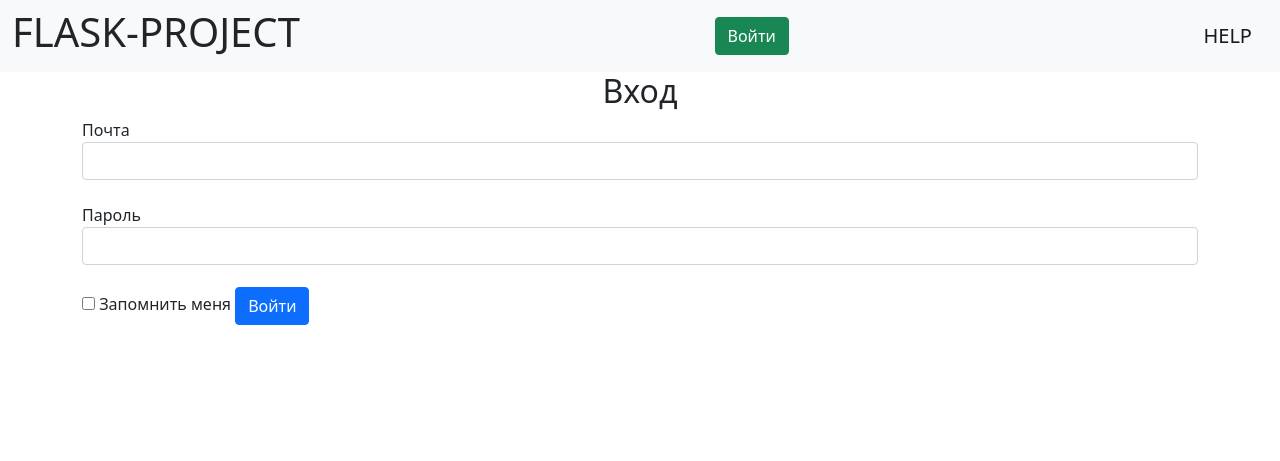
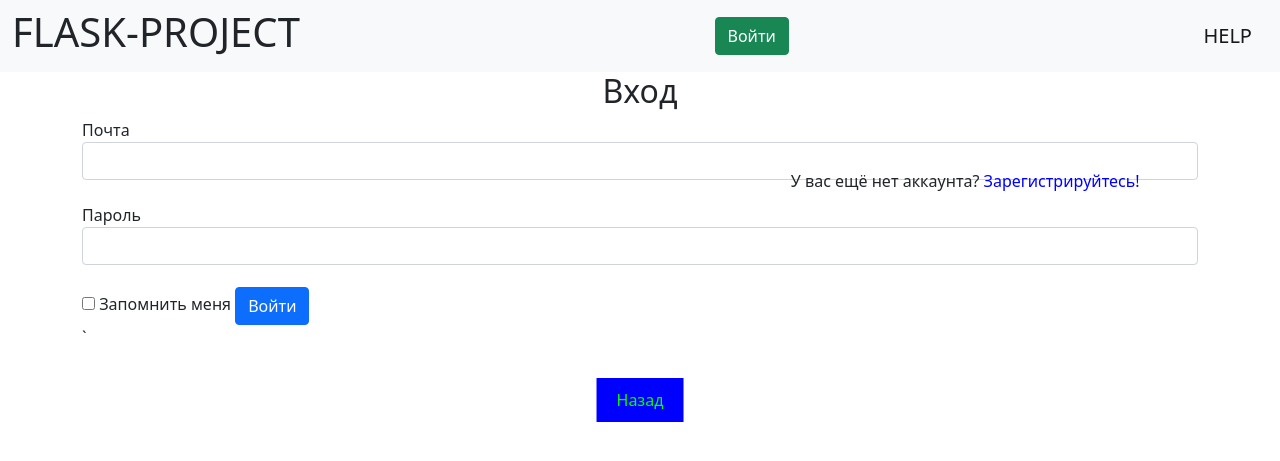
Before and after one commit to KirillCodeCreator/flask-project, a Flask app: page /login in a window 1280 px wide. Shown: the top 461 px of the page. Run offline with Flask 3, Linux system fonts and the light colour scheme.

Commit message:
добавление возможности регистрации через страницу входа.

```diff
--- a/templates/login.html
+++ b/templates/login.html
@@ -27,5 +27,50 @@
     {{ form.remember_me() }} {{ form.remember_me.label }}
     {{ form.submit(type="submit", class="btn btn-primary") }}
 </form>
+  <style>
+        /* Применяем стили к кнопке */
+        .back-button {
+            background-color: blue; /* Синий цвет фона */
+            color: lime; /* Зеленый цвет букв */
+            padding: 10px 20px; /* Отступы внутри кнопки */
+            position: absolute; /* Располагаем кнопку абсолютно */
+            top: 50%; /* Выравниваем вертикально по середине страницы */
+            left: 50%; /* Выравниваем горизонтально по середине страницы */
+            transform: translate(-50%, -50%); /* Сдвигаем кнопку на половину ее ширины и высоты, чтобы она оказалась точно в середине */
+            border: none; /* Убираем границу */
+            cursor: pointer; /* Делаем кнопку курсором */
+        }
+    </style>
 
+  <button class="back-button" onclick="goBack()">Назад</button>
+
+  <script>
+
+    // Функция для возвращения на страницу
+    function goBack() {
+      window.location.href = '/';
+    }
+  </script>
+    <style>
+        .register-link {
+            position: fixed;
+            top: 23.6%;
+            left: 61%;
+            transform: translateY(-50%);
+            padding: 10px;
+        }
+        .register-link a {
+            text-decoration: none;
+            color: blue;
+        }
+    </style>
+    <div class="register-link">
+        <p>У вас ещё нет аккаунта? <a onclick="goRegistr()" style="color: #0000ff">Зарегистрируйтесь!</a></p>
+    </div>
+    <script>
+        function goRegistr() {
+      window.location.href = '/register';
+      }
+    </script>
+`
 {% endblock %}
```
